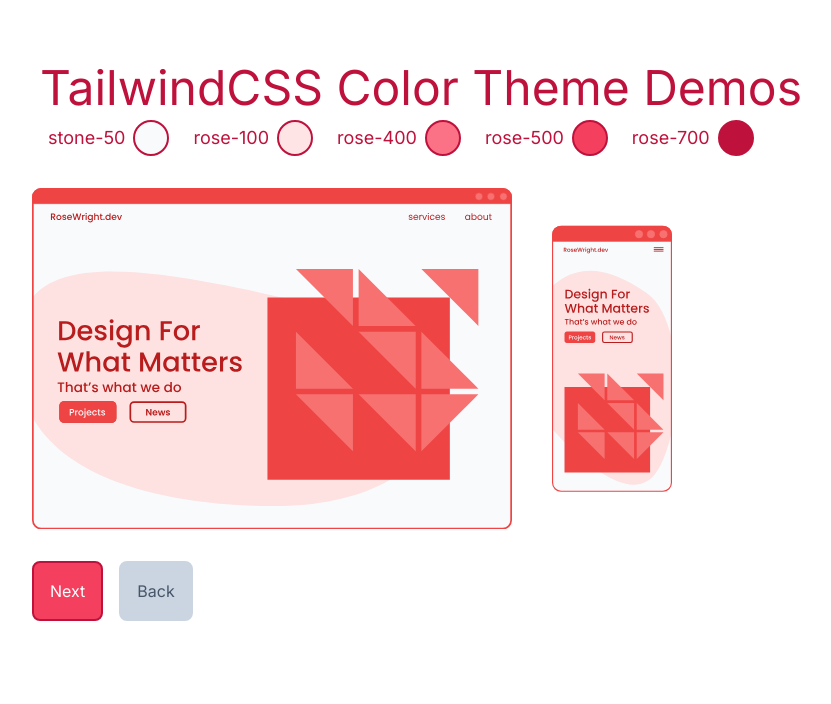
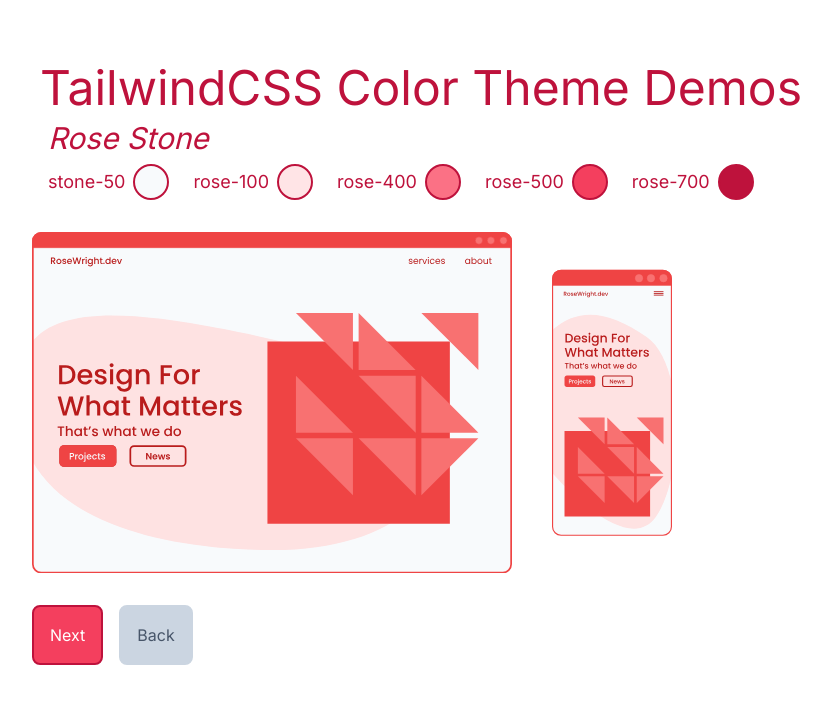
Before and after one commit to RoseWrightdev/tailwindwcss-theme-previewer, a Next.js app: page / in a window 1280 px wide. Shown: the top 704 px of the page, without its empty margins (288-1119 px from the left). Built offline with nearby package versions, Linux system fonts and the light colour scheme.

Commit message:
add Theme Name under Tiltile

```diff
--- a/app/page.jsx
+++ b/app/page.jsx
@@ -26,6 +26,10 @@ export default function Home() {
   //text
   let themeText = theme.colorText;
   let themeTextHex = theme.colorTextHex;
+
+  //Theme Nmae
+
+  let themeName = theme.themeName1 + " " + theme.themeName2;
 
   //next button
   function handleClickNext() {
@@ -88,6 +92,7 @@ export default function Home() {
    <>
    <div className="ml-[25dvw] mt-16">
       <h1 className={`${textColorVariants[index]} text-5xl m-2 my-auto`}>TailwindCSS Color Theme Demos</h1>
+      <h1 className={`${textColorVariants[index]} text-3xl ml-4 my-2 italic`}>{themeName}</h1>
       <div className="flex m-2">
         <div className="flex">
           <h1 className={`${textColorVariants[index]} text-lg m-2 my-auto`}>{themeLight}</h1>
```
